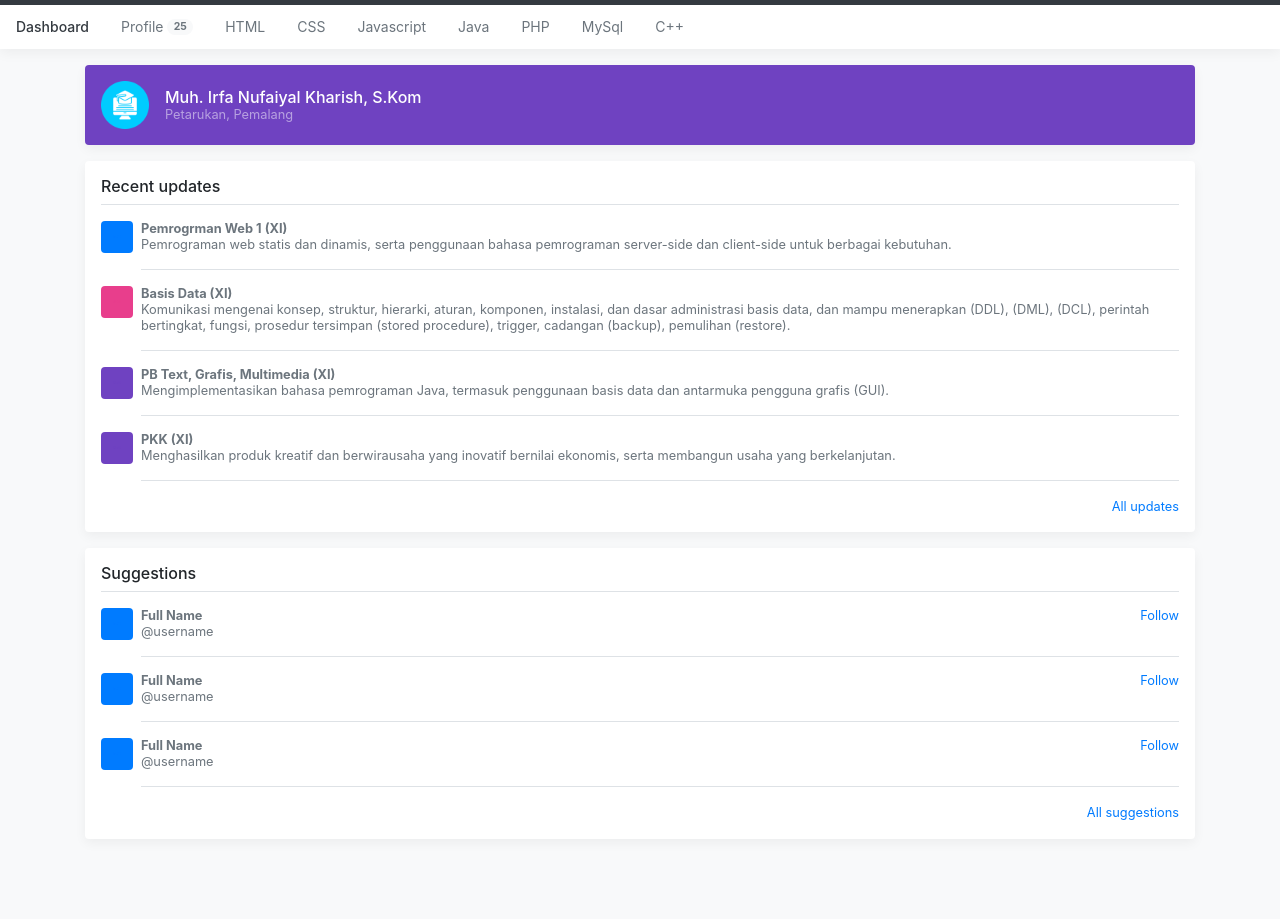
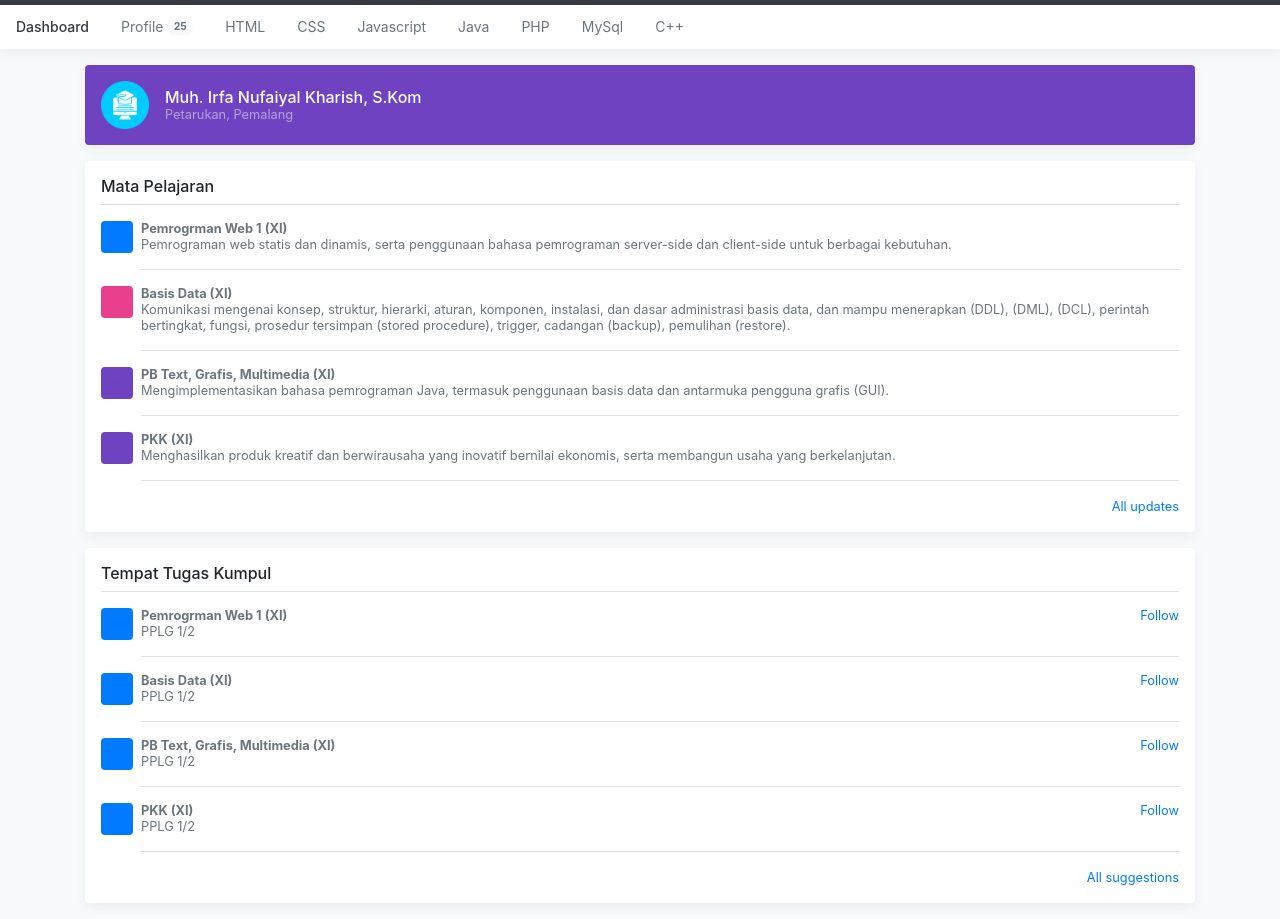
Before and after one commit to codemetik/codemetik.github.io, a plain HTML site: page index.html in a window 1280 px wide. Shown: the part 51-970 px from the top of the page. Before the commit the page ends 906 px from the top, so only its background shows below. Drawn offline with nearby package versions, Linux system fonts and the light colour scheme.

Commit message:
Update index.html

```diff
--- a/index.html
+++ b/index.html
@@ -80,7 +80,7 @@
       </div>
 
       <div class="my-3 p-3 bg-white rounded box-shadow">
-        <h6 class="border-bottom border-gray pb-2 mb-0">Recent updates</h6>
+        <h6 class="border-bottom border-gray pb-2 mb-0">Mata Pelajaran</h6>
         <div class="media text-muted pt-3">
           <img data-src="holder.js/32x32?theme=thumb&bg=007bff&fg=007bff&size=1" alt="" class="mr-2 rounded">
           <p class="media-body pb-3 mb-0 small lh-125 border-bottom border-gray">
@@ -115,35 +115,45 @@
       </div>
 
       <div class="my-3 p-3 bg-white rounded box-shadow">
-        <h6 class="border-bottom border-gray pb-2 mb-0">Suggestions</h6>
+        <h6 class="border-bottom border-gray pb-2 mb-0">Tempat Tugas Kumpul</h6>
         <div class="media text-muted pt-3">
           <img data-src="holder.js/32x32?theme=thumb&bg=007bff&fg=007bff&size=1" alt="" class="mr-2 rounded">
           <div class="media-body pb-3 mb-0 small lh-125 border-bottom border-gray">
             <div class="d-flex justify-content-between align-items-center w-100">
-              <strong class="text-gray-dark">Full Name</strong>
+              <strong class="text-gray-dark">Pemrogrman Web 1 (XI)</strong>
               <a href="#">Follow</a>
             </div>
-            <span class="d-block">@username</span>
+            <span class="d-block">PPLG 1/2</span>
           </div>
         </div>
         <div class="media text-muted pt-3">
           <img data-src="holder.js/32x32?theme=thumb&bg=007bff&fg=007bff&size=1" alt="" class="mr-2 rounded">
           <div class="media-body pb-3 mb-0 small lh-125 border-bottom border-gray">
             <div class="d-flex justify-content-between align-items-center w-100">
-              <strong class="text-gray-dark">Full Name</strong>
+              <strong class="text-gray-dark">Basis Data (XI)</strong>
               <a href="#">Follow</a>
             </div>
-            <span class="d-block">@username</span>
+            <span class="d-block">PPLG 1/2</span>
           </div>
         </div>
         <div class="media text-muted pt-3">
           <img data-src="holder.js/32x32?theme=thumb&bg=007bff&fg=007bff&size=1" alt="" class="mr-2 rounded">
           <div class="media-body pb-3 mb-0 small lh-125 border-bottom border-gray">
             <div class="d-flex justify-content-between align-items-center w-100">
-              <strong class="text-gray-dark">Full Name</strong>
+              <strong class="text-gray-dark">PB Text, Grafis, Multimedia (XI)</strong>
               <a href="#">Follow</a>
             </div>
-            <span class="d-block">@username</span>
+            <span class="d-block">PPLG 1/2</span>
+          </div>
+        </div>
+        <div class="media text-muted pt-3">
+          <img data-src="holder.js/32x32?theme=thumb&bg=007bff&fg=007bff&size=1" alt="" class="mr-2 rounded">
+          <div class="media-body pb-3 mb-0 small lh-125 border-bottom border-gray">
+            <div class="d-flex justify-content-between align-items-center w-100">
+              <strong class="text-gray-dark">PKK (XI)</strong>
+              <a href="#">Follow</a>
+            </div>
+            <span class="d-block">PPLG 1/2</span>
           </div>
         </div>
         <small class="d-block text-right mt-3">
```
